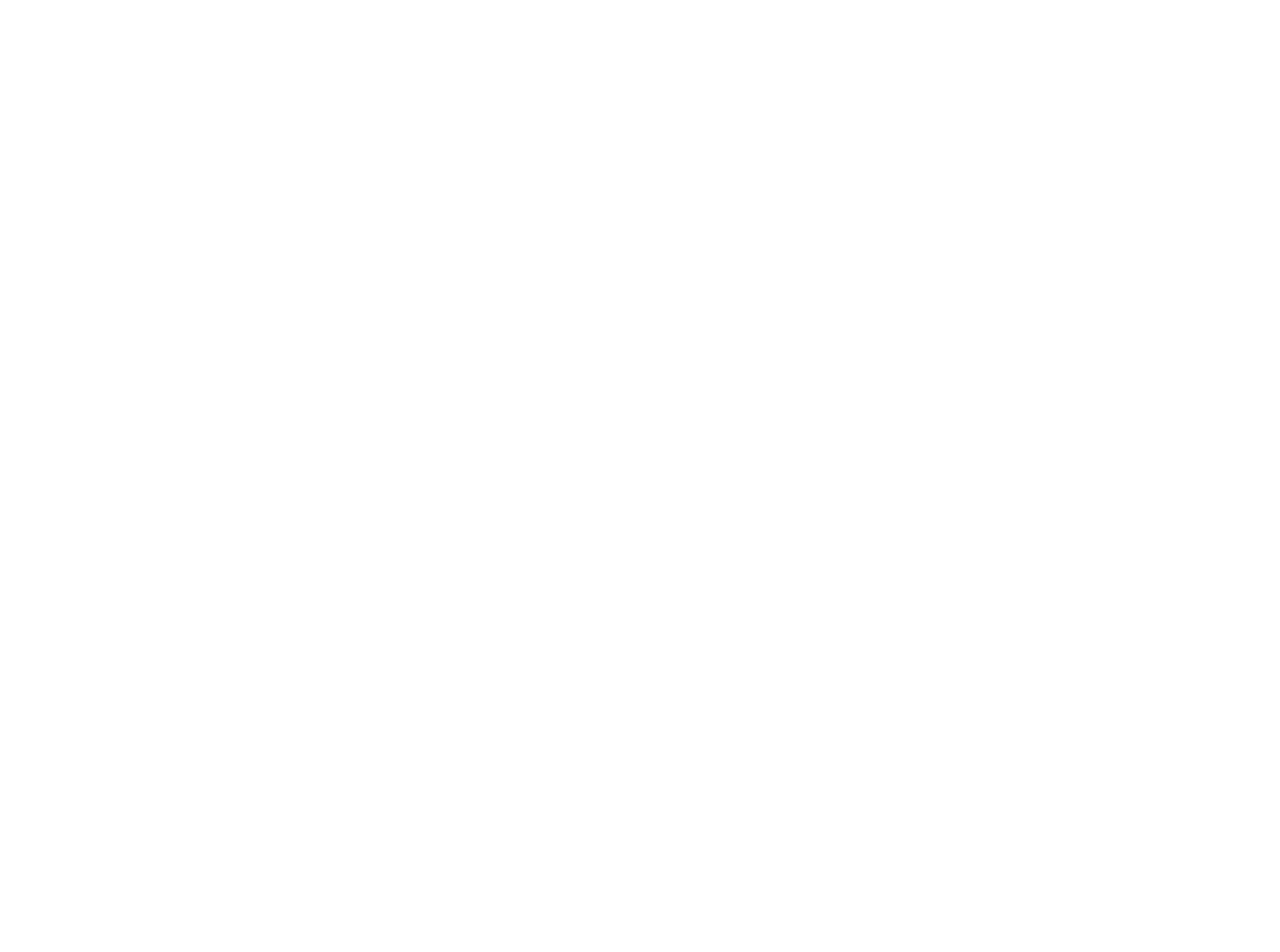
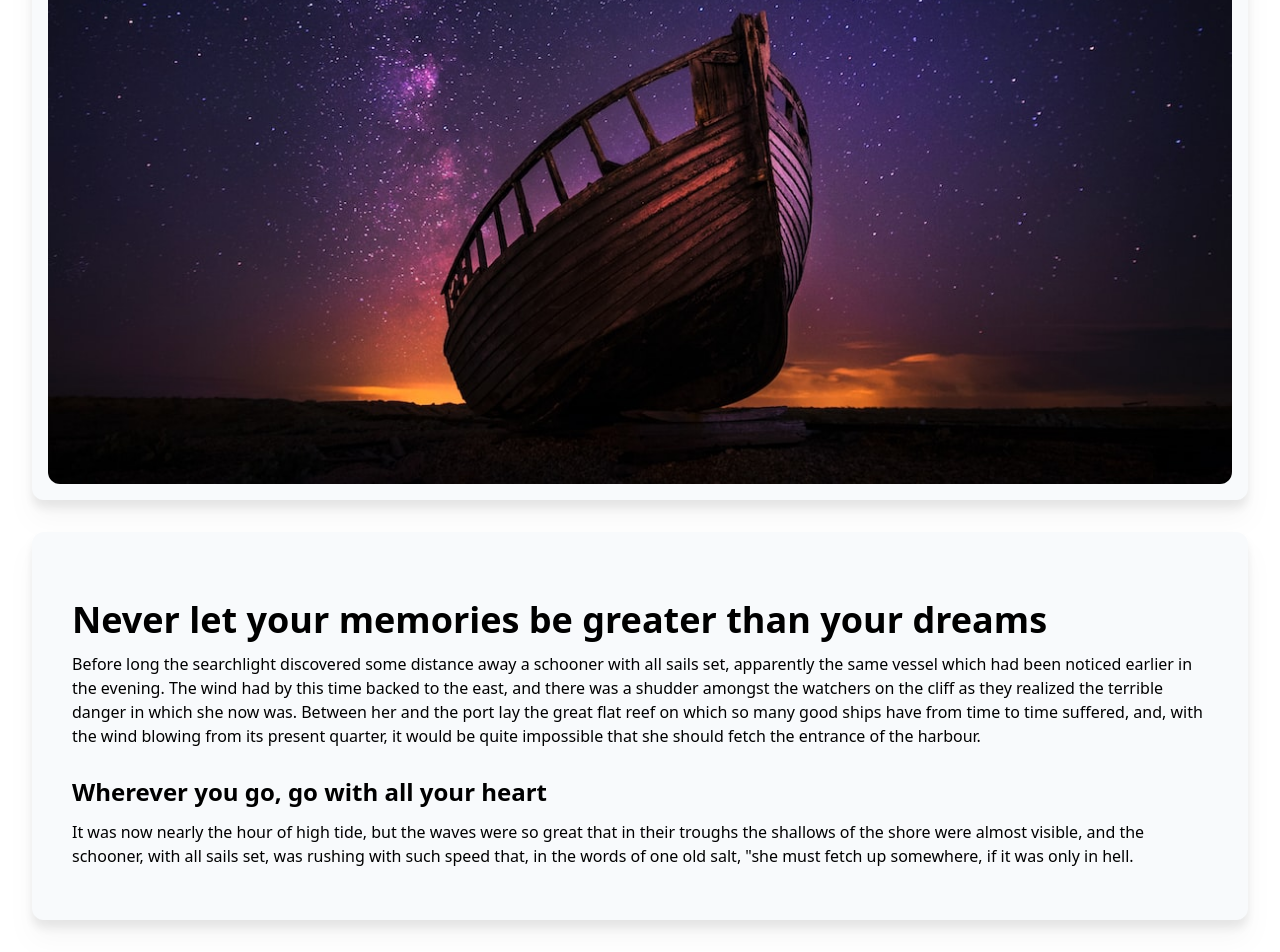
Before and after one commit to dashiedash/neon-theme, a Next.js app: page /items/post-fullwidth in a window 1280 px wide. Before the commit this address had no page. Shown: the part 456-1408 px from the top of the page. Before the commit the page ends 800 px from the top, so only its background shows below. Built offline with nearby package versions, Linux system fonts and the light colour scheme.

Commit message:
Build layout structure of full width post pages

```diff
--- a/src/components/header/nav-bar.tsx
+++ b/src/components/header/nav-bar.tsx
@@ -9,8 +9,8 @@
   };
 
   return (
-    <nav className="bg-slate-50 drop-shadow-xl lg:max-w-screen-xl mx-8 my-8 rounded-xl">
-      <div className="max-w-7xl mx-auto px-4 sm:px-6 lg:px-8">
+    <nav className="bg-slate-50 drop-shadow-xl lg:max-w-screen-xl m-8 rounded-xl">
+      <div className="mx-auto px-4 sm:px-6 lg:px-8">
         <div className="flex items-center justify-between h-16">
           <div className="flex-shrink-0">
             <a href="#" className="">
--- /dev/null
+++ b/src/pages/items/post-fullwidth.tsx
@@ -0,0 +1,51 @@
+import { useState } from "react";
+import Image from "next/image";
+import { NavBar } from "@/components/header/nav-bar";
+
+const PostFullwidth = () => {
+  return (
+    <div className="max-w-screen-xl mx-auto">
+      <NavBar />
+      <main className="m-8">
+        <div className="bg-slate-50 p-4 drop-shadow-xl rounded-xl my-8">
+          <Image
+            src="/jpeg/photo-ship.jpg"
+            alt=""
+            width={1920}
+            height={100}
+            className="rounded-xl"
+          />
+        </div>
+        <article className="bg-slate-50 p-10 drop-shadow-xl rounded-xl my-8">
+          <h1 className="text-4xl font-bold mt-7 mb-3">
+            Never let your memories be greater than your dreams
+          </h1>
+          <p className="my-3">
+            Before long the searchlight discovered some distance away a schooner
+            with all sails set, apparently the same vessel which had been
+            noticed earlier in the evening. The wind had by this time backed to
+            the east, and there was a shudder amongst the watchers on the cliff
+            as they realized the terrible danger in which she now was. Between
+            her and the port lay the great flat reef on which so many good ships
+            have from time to time suffered, and, with the wind blowing from its
+            present quarter, it would be quite impossible that she should fetch
+            the entrance of the harbour.
+          </p>
+
+          <h2 className="text-2xl font-bold mt-7 mb-3">
+            Wherever you go, go with all your heart
+          </h2>
+          <p className="my-3">
+            It was now nearly the hour of high tide, but the waves were so great
+            that in their troughs the shallows of the shore were almost visible,
+            and the schooner, with all sails set, was rushing with such speed
+            that, in the words of one old salt, "she must fetch up somewhere, if
+            it was only in hell.
+          </p>
+        </article>
+      </main>
+    </div>
+  );
+};
+
+export default PostFullwidth;
```
Also changed, not shown: public/jpeg/photo-ship.jpg (added).
